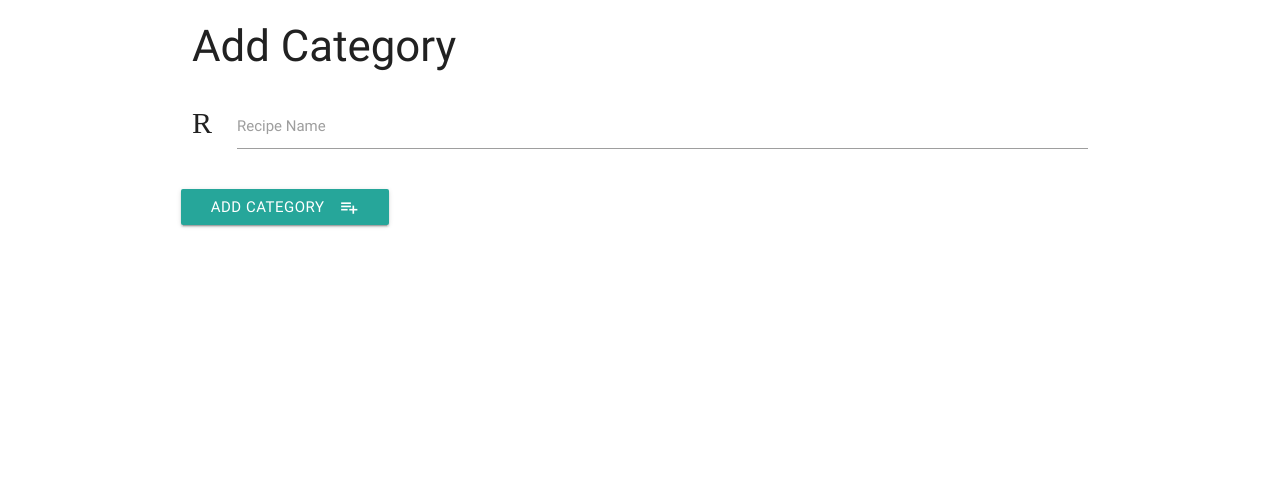
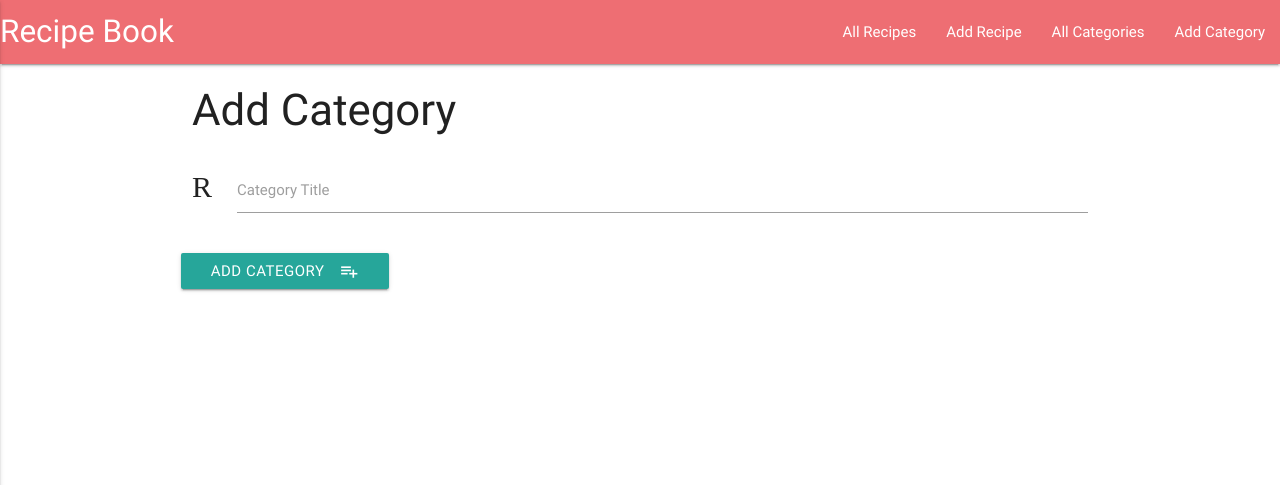
Before and after one commit to Code-Institute-Submissions/jasons-cook-book, a Flask app: page /new_category in a window 1280 px wide. Shown: the top 485 px of the page. Run offline with Flask 2, Linux system fonts and the light colour scheme; some libraries are stand-ins or nearby versions.

Commit message:
Added nav bar

```diff
--- a/app.py
+++ b/app.py
@@ -10,8 +10,14 @@ app.config["MONGO_URI"] = "mongodb://admin:TLPjason1801@ds123796.mlab.com:23796/
 mongo = PyMongo(app)
 
 @app.route("/")
+def home():
+    categories = mongo.db.categories
+    return render_template("recipes.html",
+    recipes=mongo.db.recipes.find())
+
 @app.route("/get_recipes")
 def get_recipes():
+    categories = mongo.db.categories
     return render_template("recipes.html",
     recipes=mongo.db.recipes.find())
 
@@ -22,6 +28,7 @@ def add_recipe():
 
 @app.route("/insert_recipe", methods=["POST"])
 def insert_recipe():
+    categories = mongo.db.categories
     recipes = mongo.db.recipes
     recipes.insert_one(request.form.to_dict())
     return redirect(url_for("get_recipes"))
@@ -35,6 +42,7 @@ def edit_recipe(recipe_id):
 
 @app.route('/update_recipe/<recipe_id>', methods=["GET","POST"])
 def update_recipe(recipe_id):
+    categories = mongo.db.categories
     recipes = mongo.db.recipes
 
     if 'is_vegan' not in request.form:
@@ -67,6 +75,7 @@ def update_recipe(recipe_id):
 
 @app.route('/delete_recipe/<recipe_id>')
 def delete_recipe(recipe_id):
+    categories = mongo.db.categories
     mongo.db.recipes.remove({'_id' : ObjectId(recipe_id)})
     return redirect(url_for('get_recipes'))
 
@@ -76,6 +85,7 @@ def get_categories():
 
 @app.route('/delete_category/<category_id>')
 def delete_category(category_id):
+    categories = mongo.db.categories
     mongo.db.categories.remove({'_id': ObjectId(category_id)})
     return redirect(url_for('get_categories'))
 
@@ -88,16 +98,19 @@ def insert_category():
 
 @app.route('/new_category')
 def new_category():
+    categories = mongo.db.categories
     return render_template('addcategory.html')
 
 
 @app.route('/edit_category/<category_id>')
 def edit_category(category_id):
+    categories = mongo.db.categories
     return render_template('editcategory.html',
     category=mongo.db.categories.find_one({'_id': ObjectId(category_id)}))
 
 @app.route('/update_category/<category_id>', methods=['POST'])
 def update_category(category_id):
+    categories = mongo.db.categories
     mongo.db.categories.update(
         {'_id': ObjectId(category_id)},
         {'category_name': request.form['category_name']})
--- a/templates/addcategory.html
+++ b/templates/addcategory.html
@@ -7,7 +7,7 @@
             <div class="input-field col s12">
                 <i class="material-icons prefix">R</i>
                 <input id="category_name" name="category_name" type="text" class="validate">
-                <label for="icon_prefix">Recipe Name</label>
+                <label for="icon_prefix">Category Title</label>
             </div>
         </div>
         <div class="row">
--- a/templates/base.html
+++ b/templates/base.html
@@ -1,20 +1,72 @@
 <!DOCTYPE html>
+
     <head>
         <link href="https://fonts.googleapis.com/icon?family=Material+Icons" rel="stylesheet">
         <link rel="stylesheet" href="https://cdnjs.cloudflare.com/ajax/libs/materialize/0.100.2/css/materialize.min.css">
         <link rel="stylesheet" href="{{url_for('static', filename='css/style.css')}}" type="text/css">
+        <link rel="stylesheet" href="https://cdnjs.cloudflare.com/ajax/libs/jquery-confirm/3.3.2/jquery-confirm.min.css">
     </head>
     <body>
+<header>
+        <nav>
+            <div class="nav-wrapper">
+                <a href="{{url_for('get_recipes')}}" class="brand-logo">Recipe Book</a>
+                <a href="#" data-activates="mobile-demo" class="button-collapse"><i class="material-icons">menu</i></a>
+                <ul id="nav-mobile" class="right hide-on-med-and-down">
+                    <li><a href="{{url_for('get_recipes')}}">All Recipes</a></li>
+
+                    <li><a href="{{url_for('add_recipe')}}">Add Recipe</a></li>
+
+                    <li></li>
+
+                    <li><a href="{{url_for('get_categories')}}">All Categories</a></li>
+                    <li><a href="{{url_for('new_category')}}">Add Category</a></li>
+                </ul>
+                <ul class="side-nav" id="mobile-demo">
+                    <li><a href="{{url_for('get_recipes')}}">All Recipes</a></li>
+                    <li><a href="{{url_for('add_recipe')}}">Add Recipe</a></li>
+                    <li><a href="{{url_for('get_categories')}}">All Categories</a></li>
+                    <li><a href="{{url_for('new_category')}}">Add Category</a></li>
+                </ul>
+            </div>
+        </nav>
+    </header>
         <div class="container">
         {% block content %} {% endblock %}
         </div>
+        <script src="https://cdn.jsdelivr.net/npm/sweetalert2@8"></script>
+                        <script src="https://cdn.jsdelivr.net/npm/promise-polyfill"></script>
+        <script src="https://cdnjs.cloudflare.com/ajax/libs/jquery-confirm/3.3.2/jquery-confirm.min.js"></script>
         <script src="https://code.jquery.com/jquery-3.3.1.min.js" integrity="sha256-FgpCb/KJQlLNfOu91ta32o/NMZxltwRo8QtmkMRdAu8=" crossorigin="anonymous"></script>
         <script src="https://cdnjs.cloudflare.com/ajax/libs/materialize/0.100.2/js/materialize.min.js"></script>
         <script type="text/javascript">
                 $(document).ready(function(){
                     $('.collapsible').collapsible();
                     $('select').material_select();
+                    $(".button-collapse").sideNav();
                  });
        </script>
-    </body>
+               <script type="text/javascript">
+                            $('a.twitter').confirm({
+                                content: "...",
+                                    });
+                                    $('a.twitter').confirm({
+                                buttons: {
+                    hey: function(){
+            location.href = this.$target.attr('href');
+        }
+    }
+});
+       </script>
+
+        <script type="text/javascript">
+                            var elems = document.getElementsByClassName('confirm');
+                            var confirmIt = function (e) {
+                                if (!confirm('Are you sure? This action cannot be undone!')) e.preventDefault();
+                                    };
+                                for (var i = 0, l = elems.length; i < l; i++) {
+                                elems[i].addEventListener('click', confirmIt, false);
+                                    }
+                        </script>
+            </body>
 </html>
--- a/templates/recipes.html
+++ b/templates/recipes.html
@@ -1,7 +1,7 @@
 {% extends "base.html"%}
 
 {% block content %}
-
+<h3>Recipes</h3>
     <ul class="collapsible">
       {% for recipe in recipes %}
         <li>
@@ -11,7 +11,7 @@
             </div>
             <div class="col s2">
                 <div>
-                  <a href="{{url_for('delete_recipe', recipe_id=recipe._id)}} " class="waves-effect waves-light btn btn_small">Erase</a>
+                  <a href="{{url_for('delete_recipe', recipe_id=recipe._id)}} " class="waves-effect waves-light btn btn_small confirm">Erase</a>
                   <a href="{{url_for('edit_recipe', recipe_id=recipe._id)}}" class="waves-effect waves-light btn btn_small">Edit</a>
                 </div>
             </div>
```
Also changed, not shown: templates/addrecipe.html (+7 -0 lines), templates/categories.html (+7 -13 lines).
